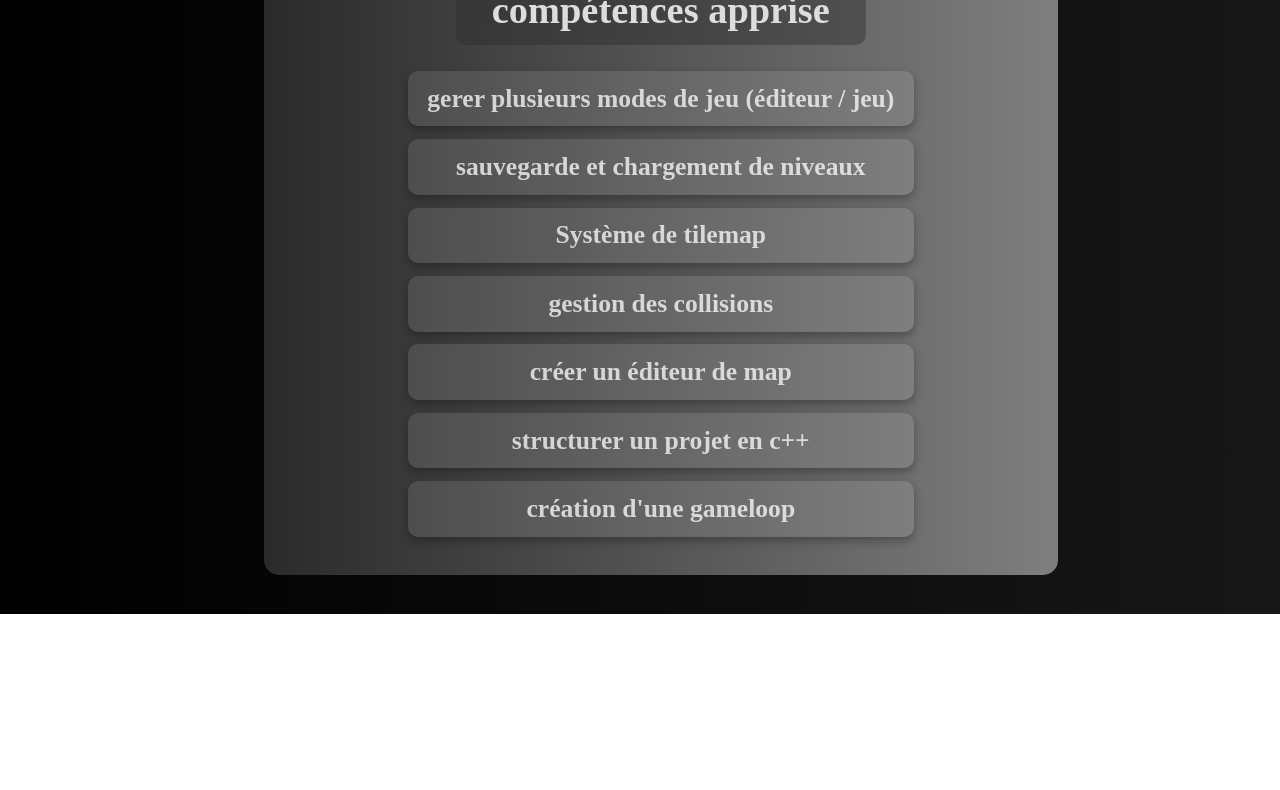
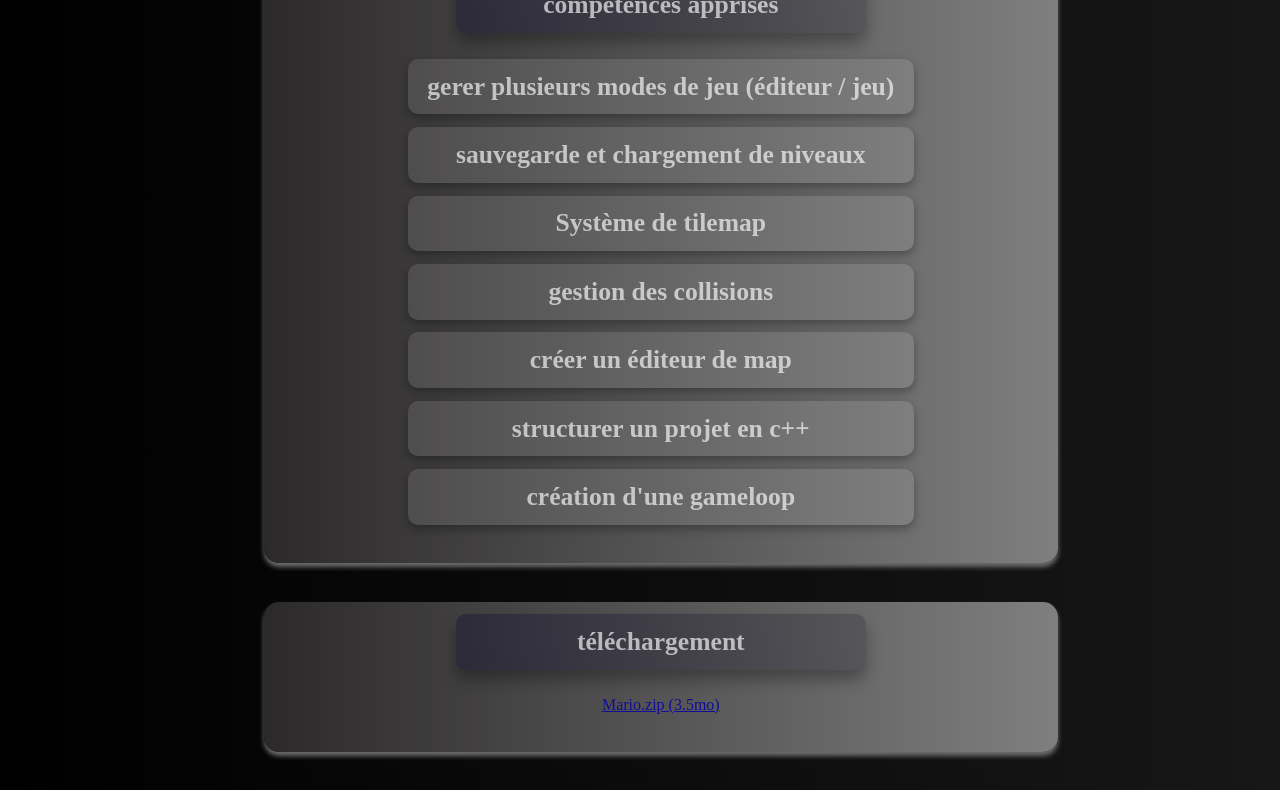
Before and after one commit to yaellgrs/yaellgrs.github.io, a plain HTML site: page src/projects/c++/mario.html in a window 1280 px wide. Shown: the part 1075-1865 px from the top of the page. Before the commit the page ends 1689 px from the top, so only its background shows below. Drawn offline with Linux system fonts and the light colour scheme.

Commit message:
ajout d'un lien téléchargeable pour mario

```diff
--- a/css/style.css
+++ b/css/style.css
@@ -135,27 +135,39 @@ p, h1, a{
     transform: translateX(20vw);
     align-self: center;
     padding: 1vw;
-
     margin:3vw 0vw 3vw 0vw;
+    color: rgba(255,255,255, 0.5);
+        box-shadow: 0px 4px 5px rgb(110, 110, 110);
 }
 
 .presentation h1{
-    color:rgb(221, 221, 221);
-    font-size: 3vw;
+    color: rgba(255,255,255, 0.65);
+    font-size: 5vw;
     padding: 1vw;
-    background:linear-gradient(70deg, #2e2d2d75, #1d1c1c54);
+    background:linear-gradient(70deg, #14133375, #2e2c3554);
     border-radius: 10px;
     width: 50%;
     margin: 0 auto;
+    box-shadow: 0 10px 15px rgba(0, 0, 0, 0.3);
+}
+
+.presentation h2{
+    color: rgba(255,255,255, 0.65);
+    font-size: 2vw;
+    padding: 1vw;
+    background:linear-gradient(70deg, #14133375, #2e2c3554);
+    border-radius: 10px;
+    width: 50%;
+    margin: 0 auto;
+        box-shadow: 0 10px 15px rgba(0, 0, 0, 0.3);
 }
 .presentation h3{
-    color:black;
     font-size: 2vw;
 }
 
 .presentation p{
-    color:black;
     font-size: 3vw;
+    color: rgba(255,255,255, 0.75);
 }
 
 .presentation li{
@@ -169,7 +181,7 @@ p, h1, a{
     border-radius: 10px;
     box-shadow: 0 4px 10px rgba(0,0,0,0.3);
     transition: transform 0.2s ease;
-    color: rgba(255,255,255, 0.75);
+    color: rgba(255,255,255, 0.65);;
 
 
     text-align: center;
@@ -190,38 +202,10 @@ p, h1, a{
     list-style: none;
 }
 
-/*
-.presentation ul {
-    list-style: none;
-    padding: 0;
-    margin: 2vw auto;
+.presentation a{
+    all: unset;
+    cursor: pointer;       /* si tu veux que ce soit cliquable */
+    display: inline-block;
+    text-decoration:underline;
+    color:rgb(15, 15, 151);
 }
-
-.presentation li {
-    background: rgba(255, 255, 255, 0.1);
-    color: rgb(230, 230, 230);
-    padding: 1vw 1.5vw;
-    margin: 1vw 0;
-    border-radius: 10px;
-    font-size: 1.8vw;
-    box-shadow: 0 4px 10px rgba(0,0,0,0.3);
-    transition: transform 0.2s ease, background 0.2s ease;
-}
-
-.presentation li:hover {
-    transform: translateX(0.5vw);
-    background: rgba(255, 255, 255, 0.18);
-}
-
-.presentation li {
-    position: relative;
-    padding-left: 2.5vw;
-}
-
-.presentation li::before {
-    content: "✔";
-    position: absolute;
-    left: 0;
-    color: #6ee7b7;
-    font-size: 1.8vw;
-}*/
--- a/src/projects/c++/mario.html
+++ b/src/projects/c++/mario.html
@@ -23,15 +23,15 @@
   </div>
 
   <div class="presentation">
-    <h1>outil utilisées</h1>
+    <h2>outils utilisées</h2>
     <ul>
+      <li>c++</li>
       <li>SFML</li>
-      <li>c++ ( POO )</li>
     </ul>
   </div>
 
   <div class="presentation">
-    <h1>fonctionnalité</h1>
+    <h2>fonctionnalités</h2>
     <ul>
       <li>création de niveaux</li>
       <li>mode jeu sur la map créer</li>
@@ -39,7 +39,7 @@
   </div>
 
   <div class="presentation">
-    <h1>compétences apprise</h1>
+    <h2>compétences apprises</h2>
     <ul>
       <li>gerer plusieurs modes de jeu (éditeur / jeu)</li>
       <li>sauvegarde et chargement de niveaux</li>
@@ -51,5 +51,12 @@
     </ul>
   </div>
 
+    <div class="presentation">
+    <h2>téléchargement</h2>
+    <ul>
+        <a href="../../../downloads/Mario.zip">Mario.zip (3.5mo)</a>
+    </ul>
+  </div>
+
 </body>
 </html>
```
Also changed, not shown: src/projects/unity/spaceIdle.html (line endings or trailing spaces), 1 other file.
